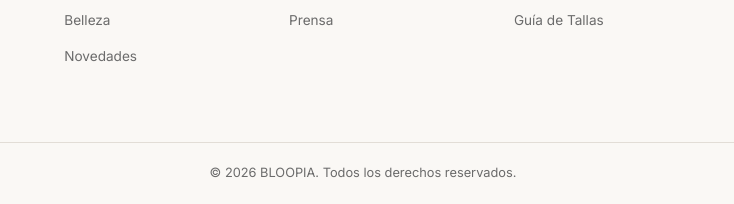
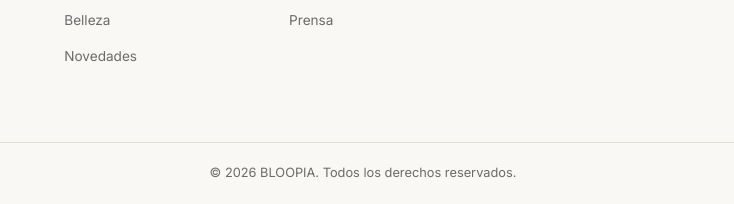
Before and after one commit to tatianacani19-cell/BloopiaStore, a plain HTML site: page index.html in a window 1280 px wide. Shown: the part 5275-5479 px from the top of the page, 277-1011 px from the left. Drawn offline with nearby package versions, Linux system fonts and the light colour scheme.

Commit message:
se modifica info de footer

```diff
--- a/index.html
+++ b/index.html
@@ -328,7 +328,6 @@
           <li><a href="#">Contacto</a></li>
           <li><a href="#">Envíos y Devoluciones</a></li>
           <li><a href="#">FAQ</a></li>
-          <li><a href="#">Guía de Tallas</a></li>
         </ul>
       </div>
       <div class="footer-col">
```
